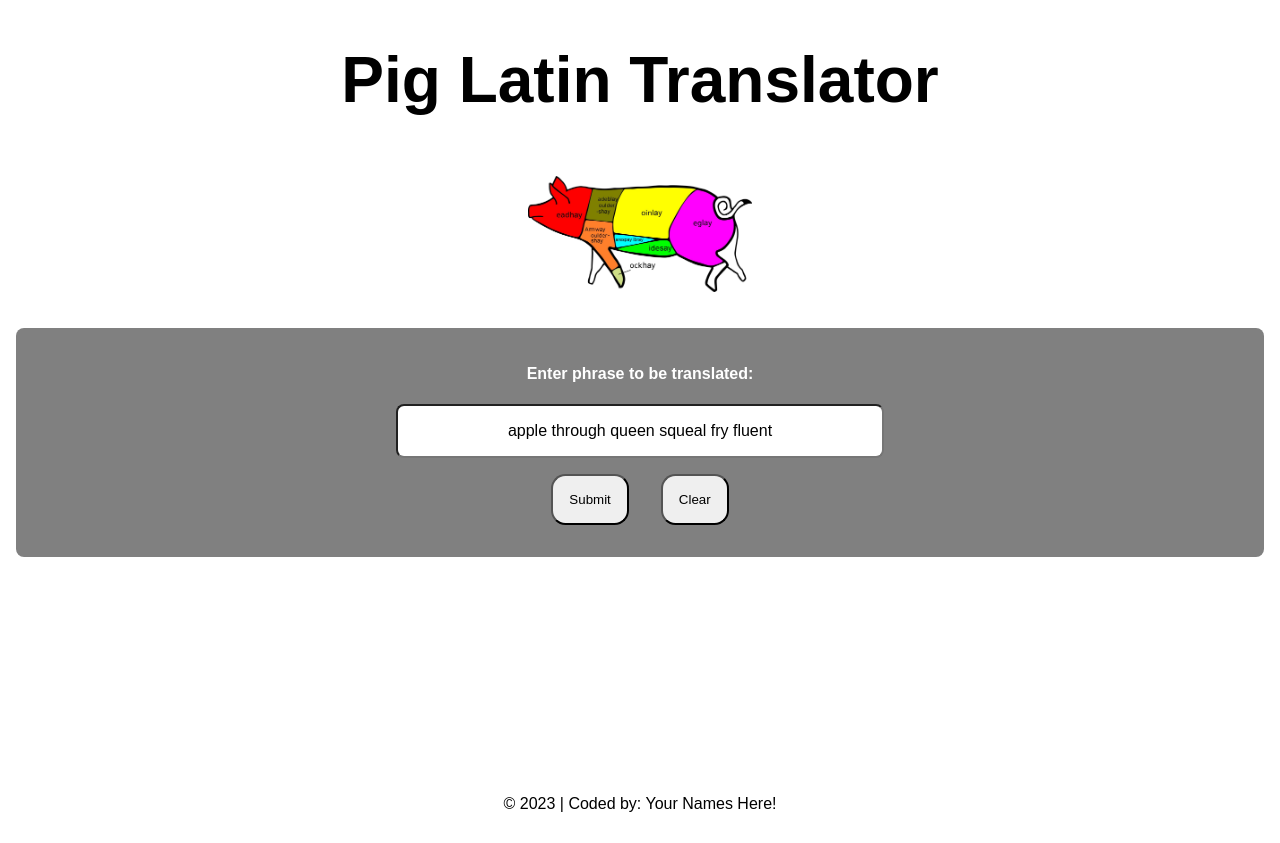
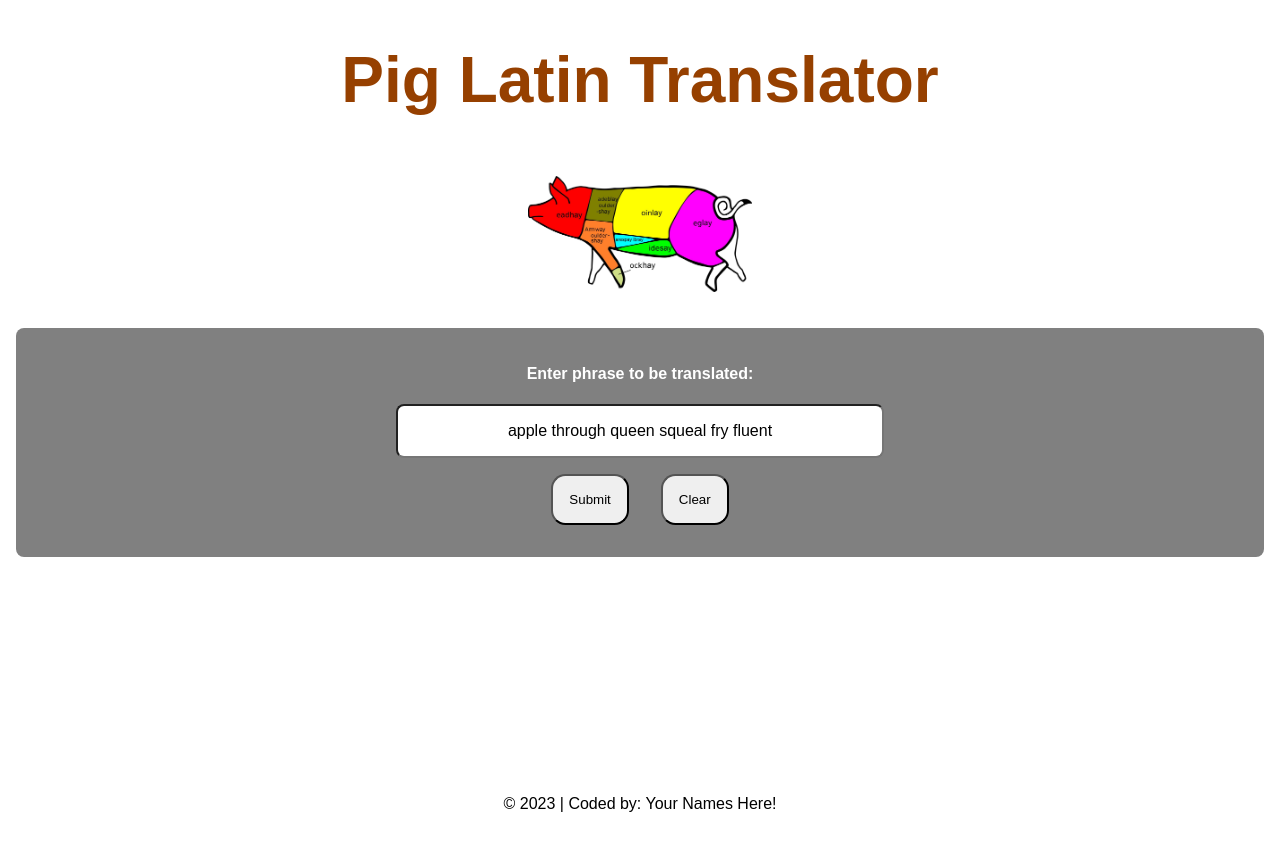
Before and after one commit to learn-academy-2023-echo/pig-latin-3-lil-piggies, a React (Create React App) app: page / in a window 1280 px wide. Built offline with nearby package versions, Linux system fonts and the light colour scheme.

Commit message:
final commit

```diff
--- a/src/App.css
+++ b/src/App.css
@@ -7,6 +7,8 @@
 
 h1 {
   font-size: 4rem;
+  font-family: fantasy ;
+  color: 	#964000;
 }
 
 .butcher-pig-image {
```
Also changed, not shown: src/App.js (+22 -0 lines), 1 other file (tests, documents, lock files or other folders).
